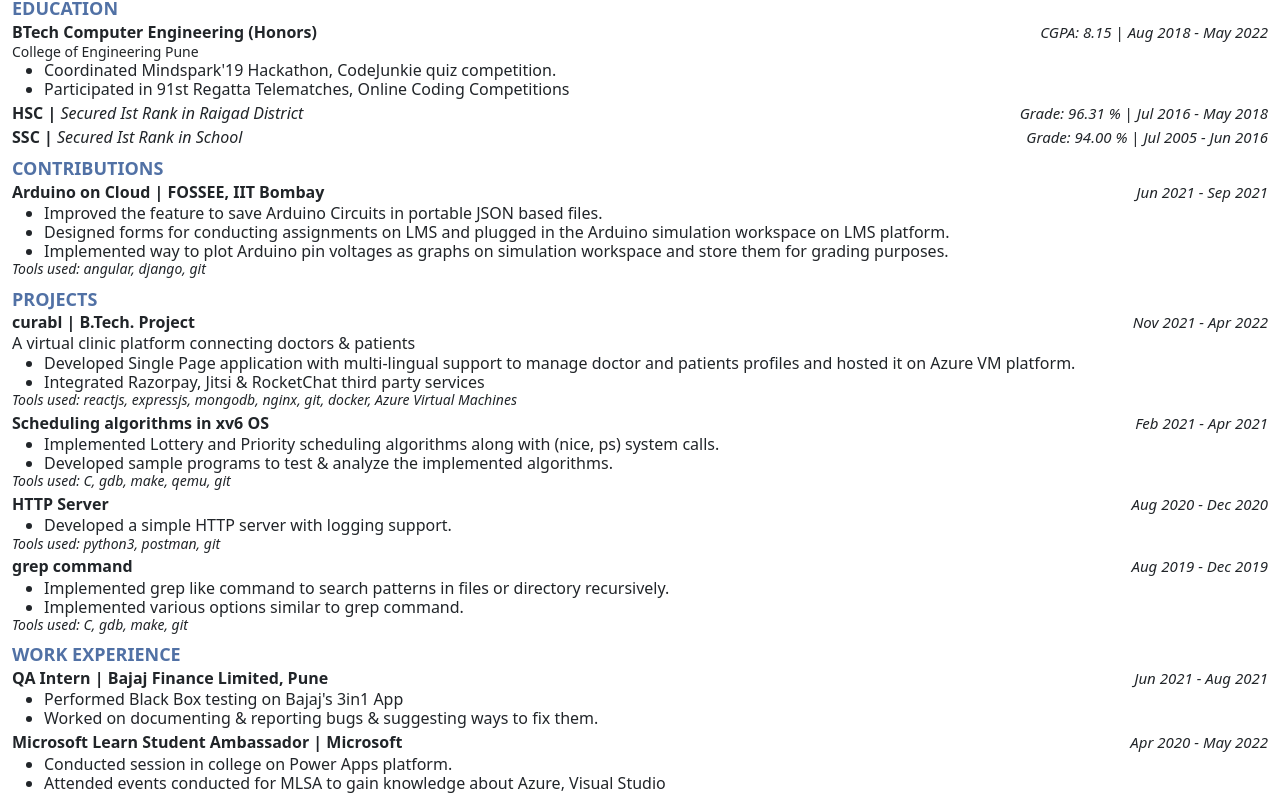
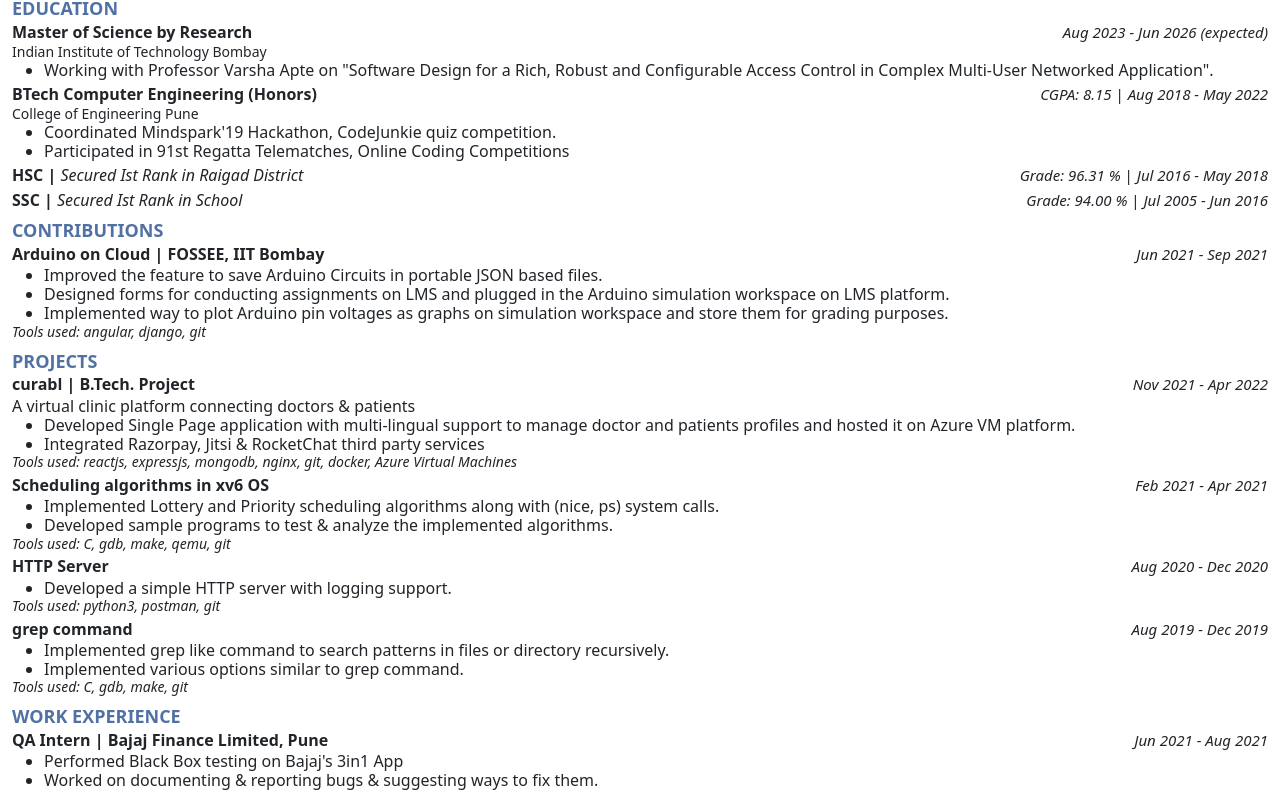
Before and after one commit to CHAITANYA-IN/resume, a plain HTML site: page index.html in a window 1280 px wide. Shown: the part 108-906 px from the top of the page. Drawn offline with nearby package versions, Linux system fonts and the light colour scheme.

Commit message:
Add iitb in education

```diff
--- a/index.html
+++ b/index.html
@@ -47,6 +47,22 @@
         <main class="row">
             <div class="section">
                 <div class="section-title">EDUCATION</div>
+                <div class="qualification">
+                    <div class="title">
+                        Master of Science by Research
+                        <span class="grade-timeline">
+                            <i>
+                                &#9;Aug&#9;2023&#9;-&#9;Jun&#9;2026 (expected)
+                            </i>
+                        </span>
+                    </div>
+                    <div class="college">
+                        Indian Institute of Technology Bombay
+                    </div>
+                    <ul class="mywork">
+                        <li>Working with Professor Varsha Apte on "Software Design for a Rich, Robust and Configurable Access Control in Complex Multi-User Networked Application".
+                    </ul>
+                </div>
                 <div class="qualification">
                     <div class="title">
                         BTech Computer Engineering (Honors)
```
